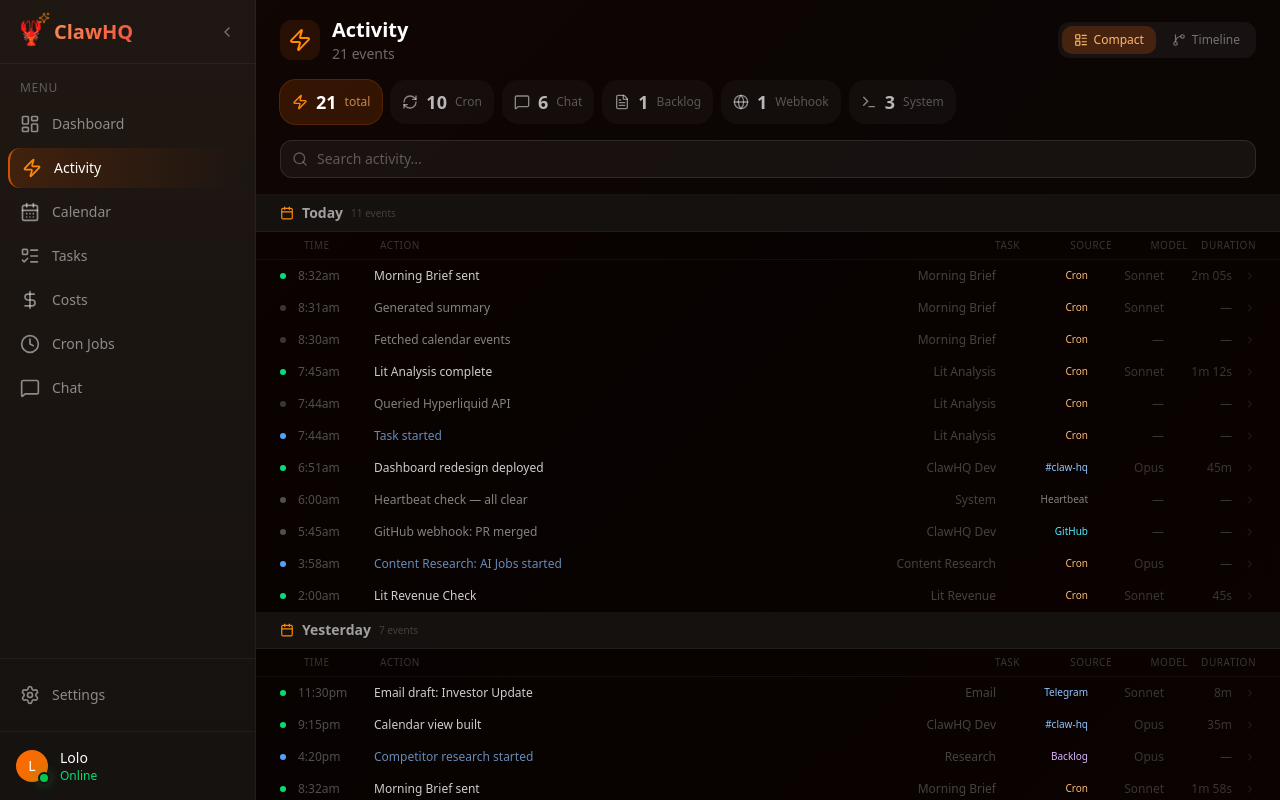
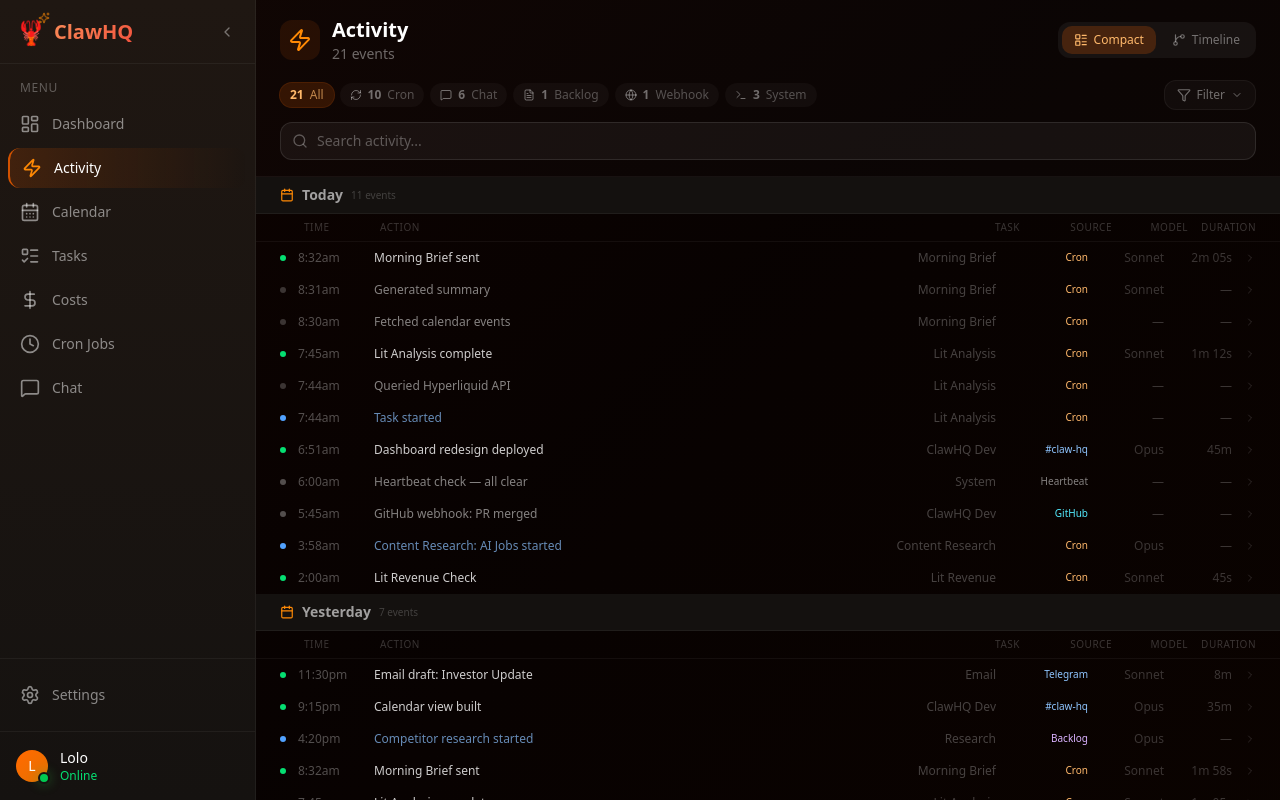
Before and after one commit to blbst123/clawhq, a Next.js app: page /activity in a window 1280 px wide. Built offline with nearby package versions, Linux system fonts and the light colour scheme.

Commit message:
feat: sleeker source chips, filter dropdown for project/model

```diff
--- a/src/app/activity/page.tsx
+++ b/src/app/activity/page.tsx
@@ -14,6 +14,7 @@ import {
   Activity,
   Terminal,
   Search,
+  Filter,
   ChevronDown,
   ChevronRight,
   LayoutList,
@@ -228,12 +229,19 @@ export default function ActivityPage() {
   const [expandedId, setExpandedId] = useState<string | null>(null);
   const [searchQuery, setSearchQuery] = useState("");
   const [activeSourceFilter, setActiveSourceFilter] = useState<SourceCategory | null>(null);
+  const [projectFilter, setProjectFilter] = useState<string | null>(null);
+  const [modelFilter, setModelFilter] = useState<string | null>(null);
+  const [showFilterMenu, setShowFilterMenu] = useState(false);
 
   // Counts by source category
   const sourceCounts: Record<SourceCategory, number> = { cron: 0, chat: 0, backlog: 0, webhook: 0, system: 0 };
   for (const e of allActivity) {
     sourceCounts[getSourceCategory(e.source)]++;
   }
+
+  // Unique projects and models for filter dropdown
+  const allProjects = [...new Set(allActivity.map(e => e.project).filter(Boolean))] as string[];
+  const allModels = [...new Set(allActivity.map(e => e.model).filter(Boolean))] as string[];
 
   // Filter
   let filtered = allActivity;
@@ -249,6 +257,14 @@ export default function ActivityPage() {
   if (activeSourceFilter) {
     filtered = filtered.filter(e => getSourceCategory(e.source) === activeSourceFilter);
   }
+  if (projectFilter) {
+    filtered = filtered.filter(e => e.project === projectFilter);
+  }
+  if (modelFilter) {
+    filtered = filtered.filter(e => e.model === modelFilter);
+  }
+
+  const activeFilterCount = [activeSourceFilter, projectFilter, modelFilter].filter(Boolean).length;
 
   // Group by date for rendering
   const dateGroups: { date: string; events: ActivityEvent[] }[] = [];
@@ -299,27 +315,22 @@ export default function ActivityPage() {
           </div>
         </div>
 
-        {/* Source category chips — clickable filters */}
-        <div className="flex items-center gap-2 mb-4">
-          {/* "All" chip */}
+        {/* Source chips + Filter button row */}
+        <div className="flex items-center gap-3 mb-3">
+          {/* Source chips — smaller/sleeker */}
+          <div className="flex items-center gap-1.5 flex-1">
             <button
               onClick={() => setActiveSourceFilter(null)}
-            className={`flex items-center gap-2 px-3 py-2 rounded-xl transition-all ${
+              className={`flex items-center gap-1.5 px-2.5 py-1 rounded-lg text-xs transition-all ${
                 activeSourceFilter === null
-                ? "bg-orange-500/15 ring-1 ring-orange-500/30"
-                : "bg-white/[0.03] hover:bg-white/[0.05]"
+                  ? "bg-orange-500/15 text-orange-300 ring-1 ring-orange-500/25"
+                  : "bg-white/[0.03] text-white/40 hover:bg-white/[0.06]"
               }`}
             >
-            <Zap className={`h-4 w-4 ${activeSourceFilter === null ? "text-orange-400" : "text-white/40"}`} />
-            <span className={`text-lg font-bold ${activeSourceFilter === null ? "text-white" : "text-white/70"}`}>
-              {allActivity.length}
-            </span>
-            <span className={`text-xs ${activeSourceFilter === null ? "text-orange-300/70" : "text-white/30"}`}>
-              total
-            </span>
+              <span className="font-bold tabular-nums">{allActivity.length}</span>
+              <span className="opacity-70">All</span>
             </button>
 
-          {/* Source category chips */}
             {(Object.entries(sourceCategoryConfig) as [SourceCategory, typeof sourceCategoryConfig[SourceCategory]][]).map(([key, config]) => {
               const count = sourceCounts[key];
               if (count === 0) return null;
@@ -328,21 +339,128 @@ export default function ActivityPage() {
                 <button
                   key={key}
                   onClick={() => setActiveSourceFilter(isActive ? null : key)}
-                className={`flex items-center gap-2 px-3 py-2 rounded-xl transition-all ${
-                  isActive ? config.activeBg : `${config.bg} hover:bg-white/[0.05]`
+                  className={`flex items-center gap-1.5 px-2.5 py-1 rounded-lg text-xs transition-all ${
+                    isActive ? `${config.activeBg} ${config.activeText}` : `bg-white/[0.03] text-white/40 hover:bg-white/[0.06]`
                   }`}
                 >
-                <config.icon className={`h-4 w-4 ${isActive ? config.activeText : config.text}`} />
-                <span className={`text-lg font-bold ${isActive ? "text-white" : "text-white/70"}`}>
-                  {count}
-                </span>
-                <span className={`text-xs ${isActive ? config.activeText : "text-white/30"}`}>
-                  {config.label}
-                </span>
+                  <config.icon className="h-3 w-3" />
+                  <span className="font-bold tabular-nums">{count}</span>
+                  <span className="opacity-70">{config.label}</span>
                 </button>
               );
             })}
           </div>
+
+          {/* Filter button */}
+          <div className="relative">
+            <button
+              onClick={() => setShowFilterMenu(!showFilterMenu)}
+              className={`flex items-center gap-1.5 px-3 py-1.5 rounded-lg text-xs transition-all border ${
+                activeFilterCount > 0
+                  ? "bg-orange-500/10 border-orange-500/20 text-orange-300"
+                  : "bg-white/[0.03] border-white/5 text-white/40 hover:bg-white/[0.06] hover:text-white/60"
+              }`}
+            >
+              <Filter className="h-3.5 w-3.5" />
+              <span>Filter</span>
+              {activeFilterCount > 0 && (
+                <span className="ml-0.5 h-4 w-4 rounded-full bg-orange-500/30 text-[10px] font-bold flex items-center justify-center">
+                  {activeFilterCount}
+                </span>
+              )}
+              <ChevronDown className={`h-3 w-3 transition-transform ${showFilterMenu ? "rotate-180" : ""}`} />
+            </button>
+
+            {/* Filter dropdown */}
+            {showFilterMenu && (
+              <div className="absolute right-0 top-full mt-1 w-64 rounded-xl bg-[#1a1614] border border-white/10 shadow-2xl shadow-black/40 z-50 overflow-hidden">
+                {/* Project filter */}
+                <div className="p-3 border-b border-white/5">
+                  <p className="text-[10px] text-white/30 uppercase tracking-wider mb-2">Project</p>
+                  <div className="flex flex-wrap gap-1">
+                    <button
+                      onClick={() => setProjectFilter(null)}
+                      className={`text-[11px] px-2 py-0.5 rounded-md transition-all ${
+                        projectFilter === null ? "bg-orange-500/20 text-orange-300" : "text-white/30 hover:bg-white/5"
+                      }`}
+                    >
+                      All
+                    </button>
+                    {allProjects.map(p => (
+                      <button
+                        key={p}
+                        onClick={() => setProjectFilter(projectFilter === p ? null : p)}
+                        className={`text-[11px] px-2 py-0.5 rounded-md transition-all ${
+                          projectFilter === p ? "bg-orange-500/20 text-orange-300" : "text-white/30 hover:bg-white/5"
+                        }`}
+                      >
+                        {p}
+                      </button>
+                    ))}
+                  </div>
+                </div>
+
+                {/* Model filter */}
+                <div className="p-3 border-b border-white/5">
+                  <p className="text-[10px] text-white/30 uppercase tracking-wider mb-2">Model</p>
+                  <div className="flex flex-wrap gap-1">
+                    <button
+                      onClick={() => setModelFilter(null)}
+                      className={`text-[11px] px-2 py-0.5 rounded-md transition-all ${
+                        modelFilter === null ? "bg-orange-500/20 text-orange-300" : "text-white/30 hover:bg-white/5"
+                      }`}
+                    >
+                      All
+                    </button>
+                    {allModels.map(m => (
+                      <button
+                        key={m}
+                        onClick={() => setModelFilter(modelFilter === m ? null : m)}
+                        className={`text-[11px] px-2 py-0.5 rounded-md transition-all flex items-center gap-1 ${
+                          modelFilter === m ? "bg-orange-500/20 text-orange-300" : "text-white/30 hover:bg-white/5"
+                        }`}
+                      >
+                        <Sparkles className="h-2.5 w-2.5" /> {m}
+                      </button>
+                    ))}
+                  </div>
+                </div>
+
+                {/* Clear + close */}
+                <div className="p-2 flex items-center justify-between">
+                  <button
+                    onClick={() => { setProjectFilter(null); setModelFilter(null); setActiveSourceFilter(null); }}
+                    className="text-[11px] text-white/25 hover:text-white/40 px-2 py-1"
+                  >
+                    Clear all
+                  </button>
+                  <button
+                    onClick={() => setShowFilterMenu(false)}
+                    className="text-[11px] text-orange-400 hover:text-orange-300 px-2 py-1"
+                  >
+                    Done
+                  </button>
+                </div>
+              </div>
+            )}
+          </div>
+        </div>
+
+        {/* Active filter pills */}
+        {(projectFilter || modelFilter) && (
+          <div className="flex items-center gap-1.5 mb-3">
+            {projectFilter && (
+              <button onClick={() => setProjectFilter(null)} className="flex items-center gap-1 text-[10px] px-2 py-0.5 rounded-full bg-orange-500/10 text-orange-300 hover:bg-orange-500/20">
+                {projectFilter} <X className="h-2.5 w-2.5" />
+              </button>
+            )}
+            {modelFilter && (
+              <button onClick={() => setModelFilter(null)} className="flex items-center gap-1 text-[10px] px-2 py-0.5 rounded-full bg-orange-500/10 text-orange-300 hover:bg-orange-500/20">
+                <Sparkles className="h-2 w-2" /> {modelFilter} <X className="h-2.5 w-2.5" />
+              </button>
+            )}
+          </div>
+        )}
 
         {/* Search */}
         <div className="relative">
```
Lines whose indentation alone changed are shown as unchanged.
